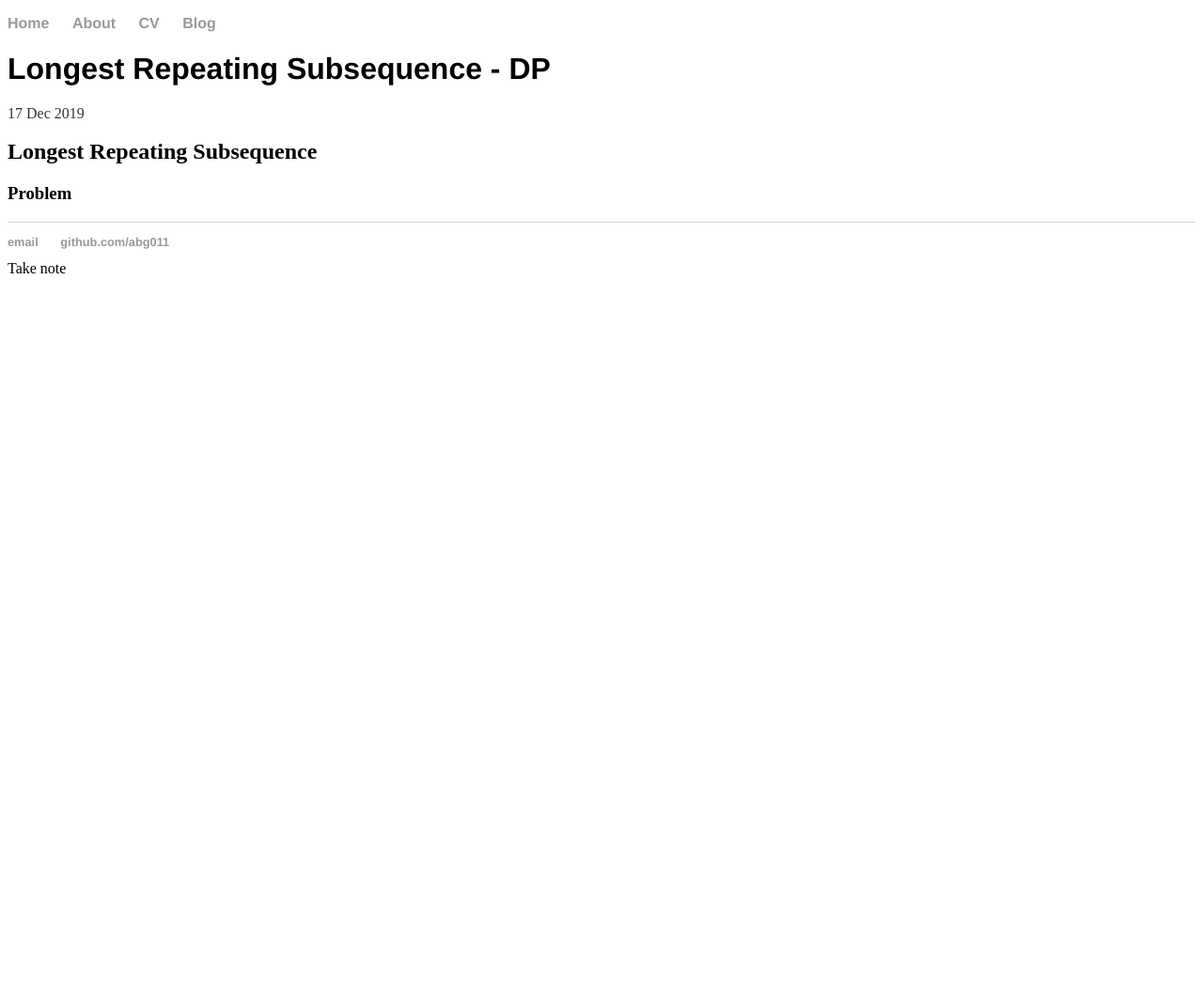
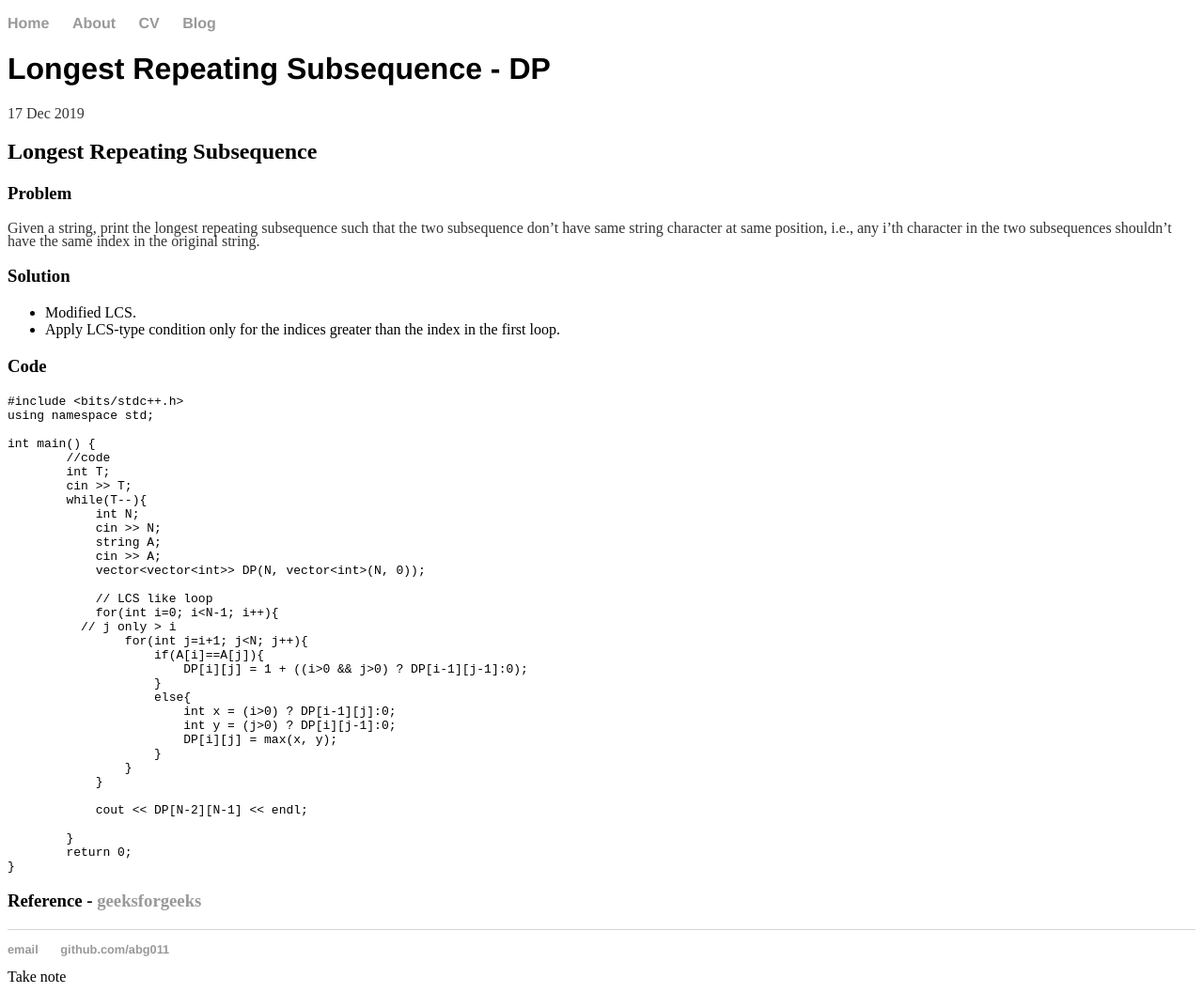
Before and after one commit to abhigupta543/abg011.github.io, a Jekyll site: the page built from _posts/2019-12-18-Longest-Repeating-Subsequence.md, in a window 1280 px wide. Shown: the whole page at 94% size. Built offline with Jekyll 4.4.1, drawn with Linux system fonts in a browser that asks for light colours; before the commit the page ends 900 px from its top, so only the background shows below that.

Commit message:
Update 2019-12-18-Longest-Repeating-Subsequence.md

````diff
--- a/_posts/2019-12-18-Longest-Repeating-Subsequence.md
+++ b/_posts/2019-12-18-Longest-Repeating-Subsequence.md
@@ -6,3 +6,47 @@
 
 ## Longest Repeating Subsequence
 ### Problem
+Given a string, print the longest repeating subsequence such that the two subsequence don’t have same string character at same position, i.e., any i’th character in the two subsequences shouldn’t have the same index in the original string.
+
+### Solution
+- Modified LCS.
+- Apply LCS-type condition only for the indices greater than the index in the first loop.
+
+### Code
+```
+#include <bits/stdc++.h>
+using namespace std;
+
+int main() {
+	//code
+	int T;
+	cin >> T;
+	while(T--){
+	    int N;
+	    cin >> N;
+	    string A;
+	    cin >> A;
+	    vector<vector<int>> DP(N, vector<int>(N, 0));
+
+	    // LCS like loop
+	    for(int i=0; i<N-1; i++){
+          // j only > i
+	        for(int j=i+1; j<N; j++){
+	            if(A[i]==A[j]){
+	                DP[i][j] = 1 + ((i>0 && j>0) ? DP[i-1][j-1]:0);
+	            }
+	            else{
+	                int x = (i>0) ? DP[i-1][j]:0;
+	                int y = (j>0) ? DP[i][j-1]:0;
+	                DP[i][j] = max(x, y);
+	            }
+	        }
+	    }
+
+	    cout << DP[N-2][N-1] << endl;
+
+	}
+	return 0;
+}
+```
+### Reference - [geeksforgeeks](https://www.geeksforgeeks.org/longest-repeated-subsequence/)
````
